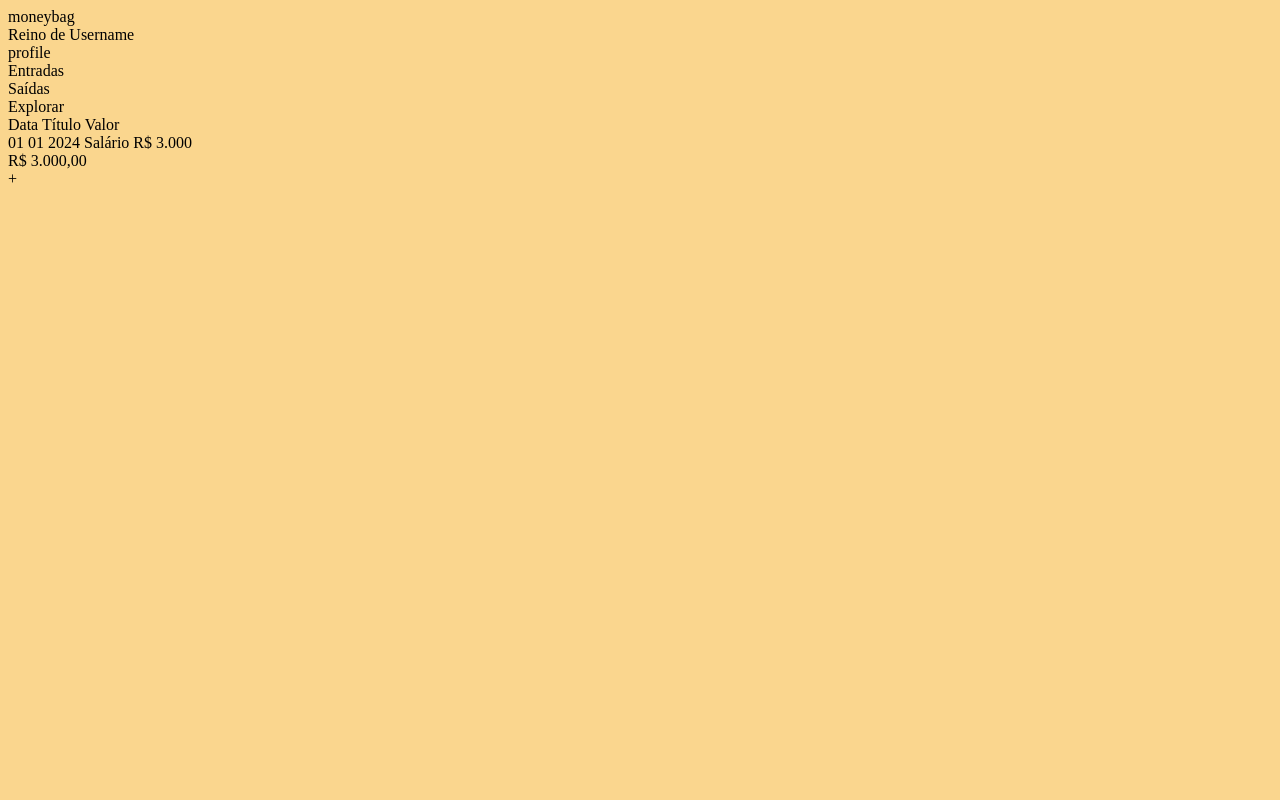
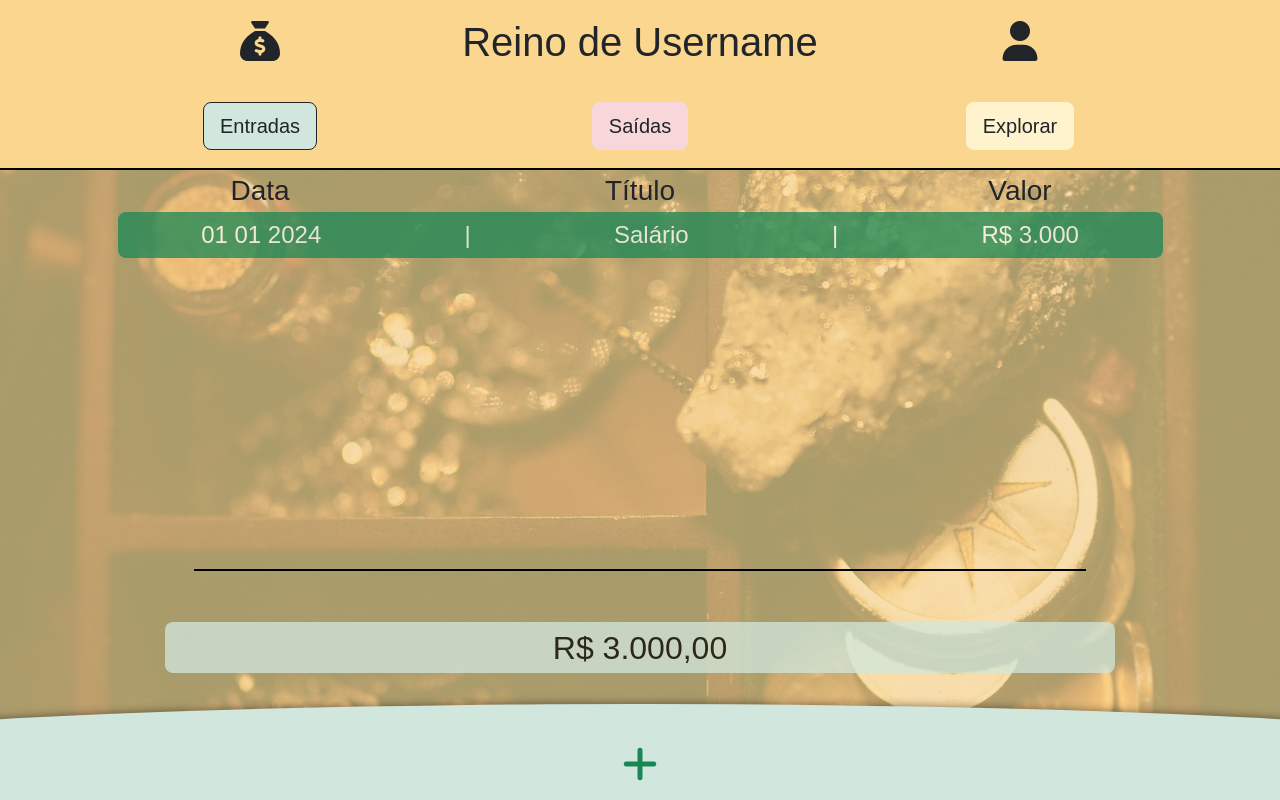
Before and after one commit to KumaCatz/fiap-fintech-website, a website: page index.html in a window 1280 px wide. Drawn offline with nearby package versions, Linux system fonts and the light colour scheme; a web font is replaced by a local one.

Commit message:
feat: website init

```diff
--- a/index.html
+++ b/index.html
@@ -3,31 +3,62 @@
 <head>
     <meta charset="UTF-8">
     <meta name="viewport" content="width=device-width, initial-scale=1.0">
-    <link rel="stylesheet" href="styles.css">
+    <link href="https://cdn.jsdelivr.net/npm/bootstrap@5.3.3/dist/css/bootstrap.min.css" rel="stylesheet" integrity="sha384-QWTKZyjpPEjISv5WaRU9OFeRpok6YctnYmDr5pNlyT2bRjXh0JMhjY6hW+ALEwIH" crossorigin="anonymous">
+    <script src="https://kit.fontawesome.com/cdab0dc469.js" crossorigin="anonymous"></script>
+    <link rel="preconnect" href="https://fonts.googleapis.com">
+    <link rel="preconnect" href="https://fonts.gstatic.com" crossorigin>
+    <link href="https://fonts.googleapis.com/css2?family=Sour+Gummy:ital,wght@0,100..900;1,100..900&display=swap" rel="stylesheet">
+    <link rel="stylesheet" href="styles/styles.css">
     <title>Atividade Avaliativa Cap 9</title>
 </head>
-<body>
-    <header>
-        <div>
-            <div>moneybag</div>
-            <div>Reino de Username</div>
-            <div>profile</div>
+<body class="d-flex flex-column">
+    <header class="container text-center">
+        <div class="row align-items-center">
+            <div class="col fs-1"><i class="fa-solid fa-sack-dollar"></i></div>
+            <div class="col fs-1">Reino de Username</div>
+            <div class="col fs-1"><i class="fa-solid fa-user"></i></div>
         </div>
-        <div>
-            <div>Entradas</div>
-            <div>Saídas</div>
-            <div>Explorar</div>
+        <div class="row justify-content-evenly align-items-center">
+            <div class="col">
+                <button type="button" class="btn btn-lg bg-success-subtle active" role="button" data-bs-toggle="button" aria-pressed="true">Entradas</button>
+            </div>
+            <div class="col">
+                <button type="button" class="btn btn-lg bg-danger-subtle">Saídas</button>
+            </div>
+            <div class="col">
+                <button type="button" class="btn btn-lg bg-warning-subtle">Explorar</button>
+            </div>
         </div>
     </header>
-    <main>
-        <div>
-            <div>Data Título Valor</div>
-            <div>01 01 2024 Salário R$ 3.000</div>
-            <div>R$ 3.000,00</div>
+    <div class="line-break header-break"></div>
+    <main class="flex-grow-1 container text-center">
+        <img src="images/pexels-mariapop-7367861.jpg" alt="Background" class="background-image">
+        <div class="row align-items-center">
+            <div class="col fs-3">Data</div>
+            <div class="col fs-3">Título</div>
+            <div class="col fs-3">Valor</div>
         </div>
-        <div>
-            <div>+</div>
+        <!-- UserData Input -->
+        <div class="row align-items-start justify-content-evenly user-data">
+            <div class="col-11 text-light bg-success rounded-3 opacity-75 fs-4 justify-content-around">
+                <span>01 01 2024</span>
+                <span>|</span>
+                <span>Salário</span>
+                <span>|</span>
+                <span>R$ 3.000</span>
+            </div>
+        </div>
+        <!-- End -->
+        <div class="line-break sum-break"></div>
+        <div class="row align-items-end justify-content-evenly">
+            <div class="col-10 bg-success-subtle rounded-3 opacity-75 text-black">
+                <p class="fs-2">R$ 3.000,00</p>
+            </div>
         </div>
     </main>
+    <footer>
+        <div class="circle-container fs-1 text-success"><i class="fa-solid fa-plus"></i></div>
+    </footer>
+    <script src="https://cdn.jsdelivr.net/npm/bootstrap@5.3.3/dist/js/bootstrap.bundle.min.js" integrity="sha384-YvpcrYf0tY3lHB60NNkmXc5s9fDVZLESaAA55NDzOxhy9GkcIdslK1eN7N6jIeHz" crossorigin="anonymous"></script>
 </body>
 </html>
--- a/package.json
+++ b/package.json
@@ -8,5 +8,8 @@
   },
   "keywords": [],
   "author": "",
-  "license": "ISC"
+  "license": "ISC",
+  "dependencies": {
+    "bootstrap": "^5.3.3"
+  }
 }
--- a/styles.css
+++ /dev/null
@@ -1,5 +0,0 @@
-/* Main Color Palletes */
-
-body {
-    background-color: #fad68e;
-}
--- /dev/null
+++ b/styles/styles.css
@@ -0,0 +1,98 @@
+
+* {
+    font-family: "Sour Gummy", sans-serif;
+}
+
+body {
+    background-color: #fad68e;
+    height: 100vh;
+    z-index: 1;
+}
+
+header {
+    height: 21%;
+}
+
+header > .row {
+    height: 50%;
+}
+
+.line-break {
+    height: 2px;
+    background-color: black;
+}
+
+.header-break {
+    width: 100%;
+}
+
+.background-image {
+    position: fixed;
+    top: 21%;
+    left: 0;
+    width: 100%;
+    height: 100%;
+    object-fit: cover;
+    z-index: -1;
+    opacity: 0.35;
+}
+
+main > div:first-child {
+    height: 13%;
+}
+
+.user-data {
+    height: 70%;
+}
+
+.user-data > div {
+    height: 13%;
+    display: flex;
+    justify-content: center;
+    align-items: center;
+    margin: 0;
+}
+
+.sum-break {
+    width: 80%;
+    margin: auto;
+}
+
+main > div:last-child {
+    height: 20%;
+}
+
+main > div:last-child > div {
+    height: 50%;
+    display: flex;
+    justify-content: center;
+    align-items: center;
+}
+
+main > div:last-child p {
+    margin: 0;
+}
+
+footer {
+    height: 15%;
+    text-align: center;
+    overflow: hidden;
+    position: relative
+}
+
+.circle-container {
+    position: absolute;
+    top: 20%;
+    left: 50%;
+    transform: translateX(-50%);
+    width: 150%;
+    height: 100%;
+    background-color: #d1e7dd;
+    border-radius: 50%;
+    display: flex;
+    justify-content: center;
+    align-items: center;
+    box-shadow: 0 0 10px rgba(0, 0, 0, 0.5);
+    font-size: 2rem;
+    color: #000;
+}
```
Also changed, not shown: images/pexels-mariapop-7367861.jpg (added), 4 other files.
